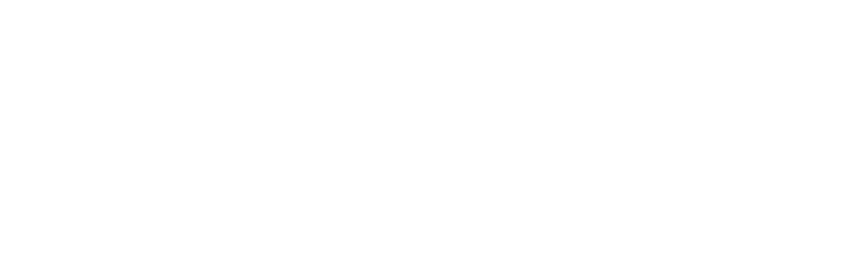
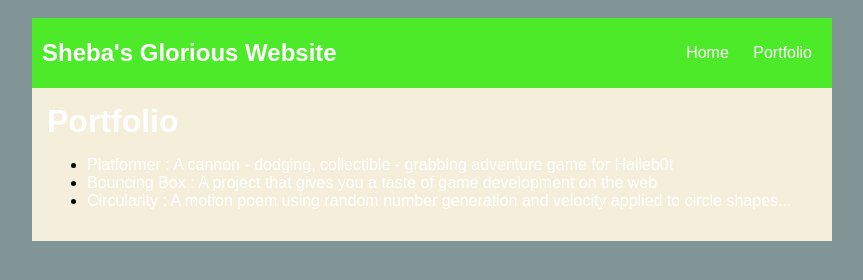
Before and after one commit to Nyla-25/nyla-25.github.io, a plain HTML site: page portfolio.html in a window 1280 px wide. Shown: the whole page, without its empty margins (208-1071 px from the left). Drawn offline with Linux system fonts and the light colour scheme.

Commit message:
add index.html and css files

```diff
--- a/portfolio.html
+++ b/portfolio.html
@@ -0,0 +1,33 @@
+<!DOCTYPE HTML>
+<html>
+    <head>
+        <title>bunny</title>
+        <link rel="stylesheet" href="style.css">
+    </head>
+
+    <body>
+      <div id="all-contents">
+        <nav>
+            <h1>Sheba's Glorious Website</h1>
+            <ul id="nav-ul">
+                <li class="nav-li">
+                    <a class="nav-a" href="index.html">Home</a>
+                </li>
+                <li class="nav-li">
+                    <a class="nav-a" href="portfolio.html">Portfolio</a>
+                </li>
+            </ul>
+        </nav>
+        <main>
+            <div class="content">
+                <h1>Portfolio</h1>
+                <ul id="portfolio">
+                    <li><a href="projects/platformer/">Platformer : A cannon - dodging, collectible - grabbing adventure game for Halleb0t</a></li>
+                    <li><a href="projects/bouncing-box/">Bouncing Box : A project that gives you a taste of game development on the web </a></li>
+                    <li><a href="projects/circularity/">Circularity : A motion poem using random number generation and velocity applied to circle shapes...</a></li>
+                </ul>
+            </div>
+        </main>
+      </div>
+    </body>
+</html>
```
Also changed, not shown: index.html (+2 -2 lines), projects/platformer/platformer.js (+4 -4 lines).
